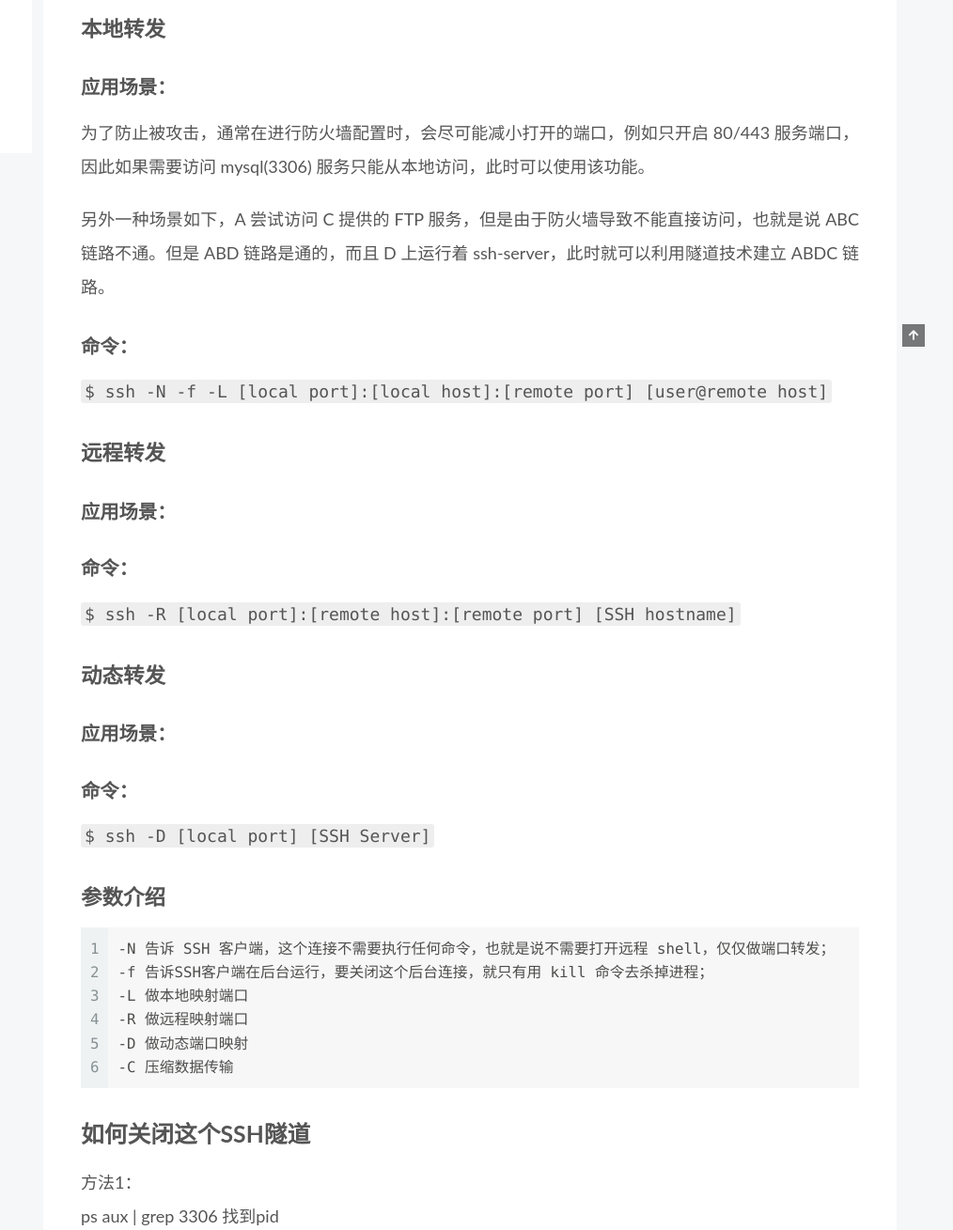
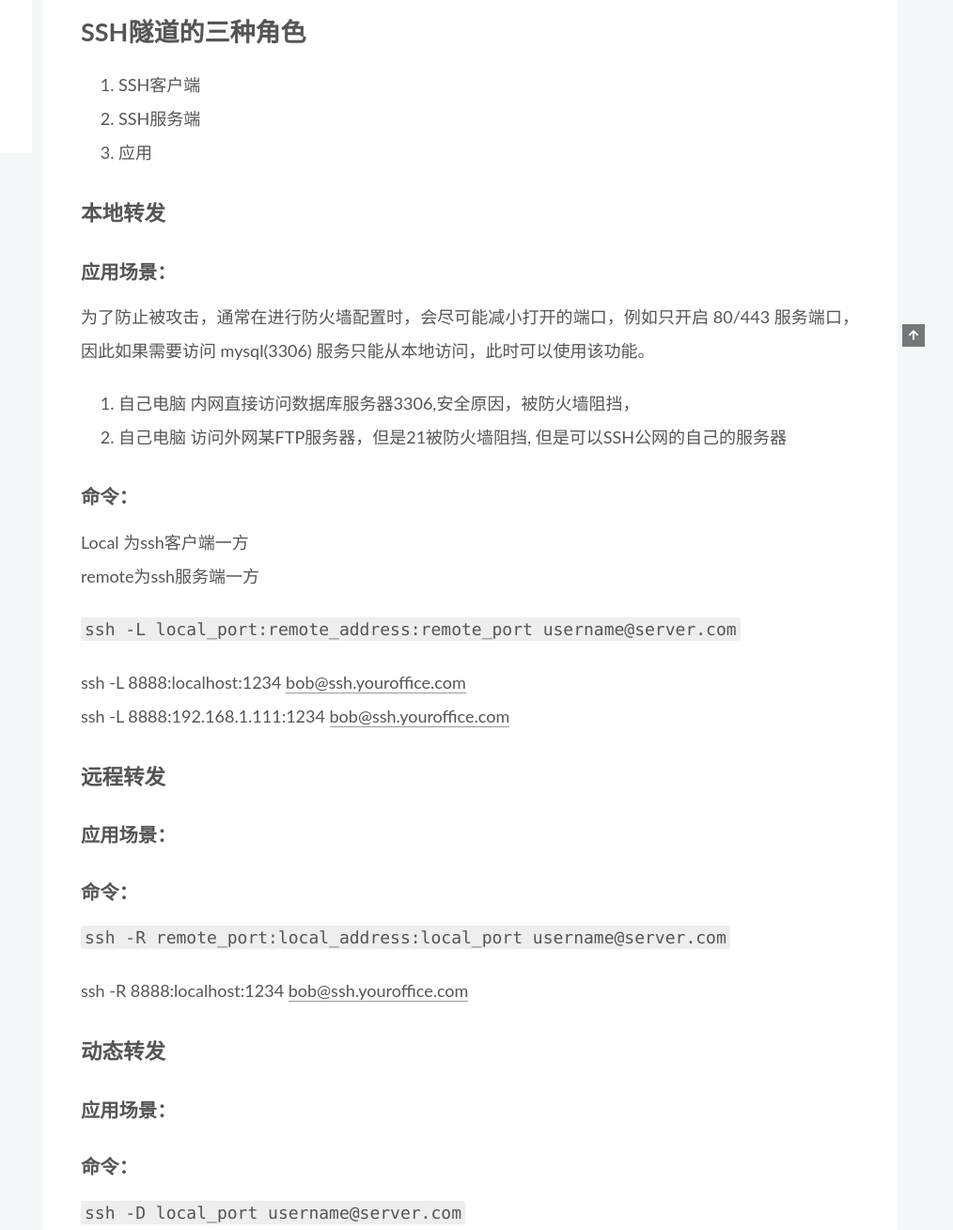
Before and after one commit to taylorzhao66/taylorzhao66.github.io, a plain HTML site: page index.html in a window 1280 px wide. Shown: the part 531-1840 px from the top of the page at 94% size, 266-1280 px from the left. Drawn offline with Linux system fonts and the light colour scheme; some packages are replaced by stand-ins of ours; a script that the page names is missing.

Commit message:
Site updated: 2021-06-06 17:20:05

```diff
--- a/index.html
+++ b/index.html
@@ -216,7 +216,7 @@
               <span class="post-meta-item-text">发表于</span>
 
 
-              <time title="创建时间：2021-06-06 15:30:40 / 修改时间：16:17:12" itemprop="dateCreated datePublished" datetime="2021-06-06T15:30:40+08:00">2021-06-06</time>
+              <time title="创建时间：2021-06-06 15:30:40 / 修改时间：17:10:45" itemprop="dateCreated datePublished" datetime="2021-06-06T15:30:40+08:00">2021-06-06</time>
             </span>
             <span class="post-meta-item">
               <span class="post-meta-item-icon">
@@ -240,16 +240,28 @@
 
 
           <p>通过 ssh 的端口转发或者隧道 (tunneling) 功能，可以实现:<br>A) 加密 SSH Client 端至 SSH Server 端之间的通讯数据；<br>B) 突破防火墙的限制完成一些之前无法建立的 TCP 连接。</p>
-<h2 id="SSH隧道tunnel的种类"><a href="#SSH隧道tunnel的种类" class="headerlink" title="SSH隧道tunnel的种类"></a>SSH隧道tunnel的种类</h2><ol>
+<h2 id="SSH隧道tunnel的3个种类"><a href="#SSH隧道tunnel的3个种类" class="headerlink" title="SSH隧道tunnel的3个种类"></a>SSH隧道tunnel的3个种类</h2><ol>
 <li>本地转发</li>
 <li>远程转发</li>
 <li>动态转发</li>
 </ol>
+<h1 id="SSH隧道的三种角色"><a href="#SSH隧道的三种角色" class="headerlink" title="SSH隧道的三种角色"></a>SSH隧道的三种角色</h1><ol>
+<li>SSH客户端</li>
+<li>SSH服务端</li>
+<li>应用</li>
+</ol>
 <h3 id="本地转发"><a href="#本地转发" class="headerlink" title="本地转发"></a>本地转发</h3><h4 id="应用场景："><a href="#应用场景：" class="headerlink" title="应用场景："></a>应用场景：</h4><p>为了防止被攻击，通常在进行防火墙配置时，会尽可能减小打开的端口，例如只开启 80/443 服务端口，因此如果需要访问 mysql(3306) 服务只能从本地访问，此时可以使用该功能。</p>
-<p>另外一种场景如下，A 尝试访问 C 提供的 FTP 服务，但是由于防火墙导致不能直接访问，也就是说 ABC 链路不通。但是 ABD 链路是通的，而且 D 上运行着 ssh-server，此时就可以利用隧道技术建立 ABDC 链路。</p>
-<h4 id="命令："><a href="#命令：" class="headerlink" title="命令："></a>命令：</h4><p><code>$ ssh -N -f -L [local port]:[local host]:[remote port] [user@remote host]</code></p>
-<h3 id="远程转发"><a href="#远程转发" class="headerlink" title="远程转发"></a>远程转发</h3><h4 id="应用场景：-1"><a href="#应用场景：-1" class="headerlink" title="应用场景："></a>应用场景：</h4><h4 id="命令：-1"><a href="#命令：-1" class="headerlink" title="命令："></a>命令：</h4><p><code>$ ssh -R [local port]:[remote host]:[remote port] [SSH hostname]</code></p>
-<h3 id="动态转发"><a href="#动态转发" class="headerlink" title="动态转发"></a>动态转发</h3><h4 id="应用场景：-2"><a href="#应用场景：-2" class="headerlink" title="应用场景："></a>应用场景：</h4><h4 id="命令：-2"><a href="#命令：-2" class="headerlink" title="命令："></a>命令：</h4><p><code>$ ssh -D [local port] [SSH Server]</code></p>
+<ol>
+<li>自己电脑 内网直接访问数据库服务器3306,安全原因，被防火墙阻挡，</li>
+<li>自己电脑 访问外网某FTP服务器，但是21被防火墙阻挡, 但是可以SSH公网的自己的服务器</li>
+</ol>
+<h4 id="命令："><a href="#命令：" class="headerlink" title="命令："></a>命令：</h4><p>Local 为ssh客户端一方<br>remote为ssh服务端一方</p>
+<p><code>ssh -L local_port:remote_address:remote_port username@server.com</code></p>
+<p>ssh -L 8888:localhost:1234 <a href="mailto:&#x62;&#x6f;&#98;&#64;&#x73;&#x73;&#x68;&#x2e;&#121;&#111;&#x75;&#x72;&#x6f;&#102;&#102;&#x69;&#99;&#101;&#46;&#x63;&#111;&#109;">&#x62;&#x6f;&#98;&#64;&#x73;&#x73;&#x68;&#x2e;&#121;&#111;&#x75;&#x72;&#x6f;&#102;&#102;&#x69;&#99;&#101;&#46;&#x63;&#111;&#109;</a><br>ssh -L 8888:192.168.1.111:1234 <a href="mailto:&#x62;&#111;&#98;&#64;&#x73;&#115;&#104;&#46;&#x79;&#x6f;&#117;&#x72;&#111;&#102;&#102;&#105;&#99;&#x65;&#x2e;&#99;&#111;&#109;">&#x62;&#111;&#98;&#64;&#x73;&#115;&#104;&#46;&#x79;&#x6f;&#117;&#x72;&#111;&#102;&#102;&#105;&#99;&#x65;&#x2e;&#99;&#111;&#109;</a></p>
+<h3 id="远程转发"><a href="#远程转发" class="headerlink" title="远程转发"></a>远程转发</h3><h4 id="应用场景：-1"><a href="#应用场景：-1" class="headerlink" title="应用场景："></a>应用场景：</h4><h4 id="命令：-1"><a href="#命令：-1" class="headerlink" title="命令："></a>命令：</h4><p><code>ssh -R remote_port:local_address:local_port username@server.com</code></p>
+<p>ssh -R 8888:localhost:1234 <a href="mailto:&#98;&#111;&#x62;&#64;&#x73;&#115;&#104;&#x2e;&#x79;&#x6f;&#x75;&#x72;&#111;&#102;&#102;&#x69;&#99;&#x65;&#x2e;&#x63;&#x6f;&#x6d;">&#98;&#111;&#x62;&#64;&#x73;&#115;&#104;&#x2e;&#x79;&#x6f;&#x75;&#x72;&#111;&#102;&#102;&#x69;&#99;&#x65;&#x2e;&#x63;&#x6f;&#x6d;</a></p>
+<h3 id="动态转发"><a href="#动态转发" class="headerlink" title="动态转发"></a>动态转发</h3><h4 id="应用场景：-2"><a href="#应用场景：-2" class="headerlink" title="应用场景："></a>应用场景：</h4><h4 id="命令：-2"><a href="#命令：-2" class="headerlink" title="命令："></a>命令：</h4><p><code>ssh -D local_port username@server.com</code></p>
+<p>ssh -D 8888 <a href="mailto:&#x62;&#111;&#x62;&#64;&#x73;&#x73;&#104;&#46;&#121;&#x6f;&#117;&#x72;&#x68;&#111;&#109;&#x65;&#46;&#99;&#x6f;&#109;">&#x62;&#111;&#x62;&#64;&#x73;&#x73;&#104;&#46;&#121;&#x6f;&#117;&#x72;&#x68;&#111;&#109;&#x65;&#46;&#99;&#x6f;&#109;</a></p>
 <h3 id="参数介绍"><a href="#参数介绍" class="headerlink" title="参数介绍"></a>参数介绍</h3><figure class="highlight plaintext"><table><tr><td class="gutter"><pre><span class="line">1</span><br><span class="line">2</span><br><span class="line">3</span><br><span class="line">4</span><br><span class="line">5</span><br><span class="line">6</span><br></pre></td><td class="code"><pre><span class="line">-N 告诉 SSH 客户端，这个连接不需要执行任何命令，也就是说不需要打开远程 shell，仅仅做端口转发；</span><br><span class="line">-f 告诉SSH客户端在后台运行，要关闭这个后台连接，就只有用 kill 命令去杀掉进程；</span><br><span class="line">-L 做本地映射端口</span><br><span class="line">-R 做远程映射端口</span><br><span class="line">-D 做动态端口映射</span><br><span class="line">-C 压缩数据传输</span><br></pre></td></tr></table></figure>
 
 <h2 id="如何关闭这个SSH隧道"><a href="#如何关闭这个SSH隧道" class="headerlink" title="如何关闭这个SSH隧道"></a>如何关闭这个SSH隧道</h2><p>方法1：<br>ps aux | grep 3306   找到pid<br>kill <pid>   kill pid</p>
```
Also changed, not shown: 2021/06/06/ssh隧道/index.html (+22 -10 lines), search.xml (+17 -5 lines).
